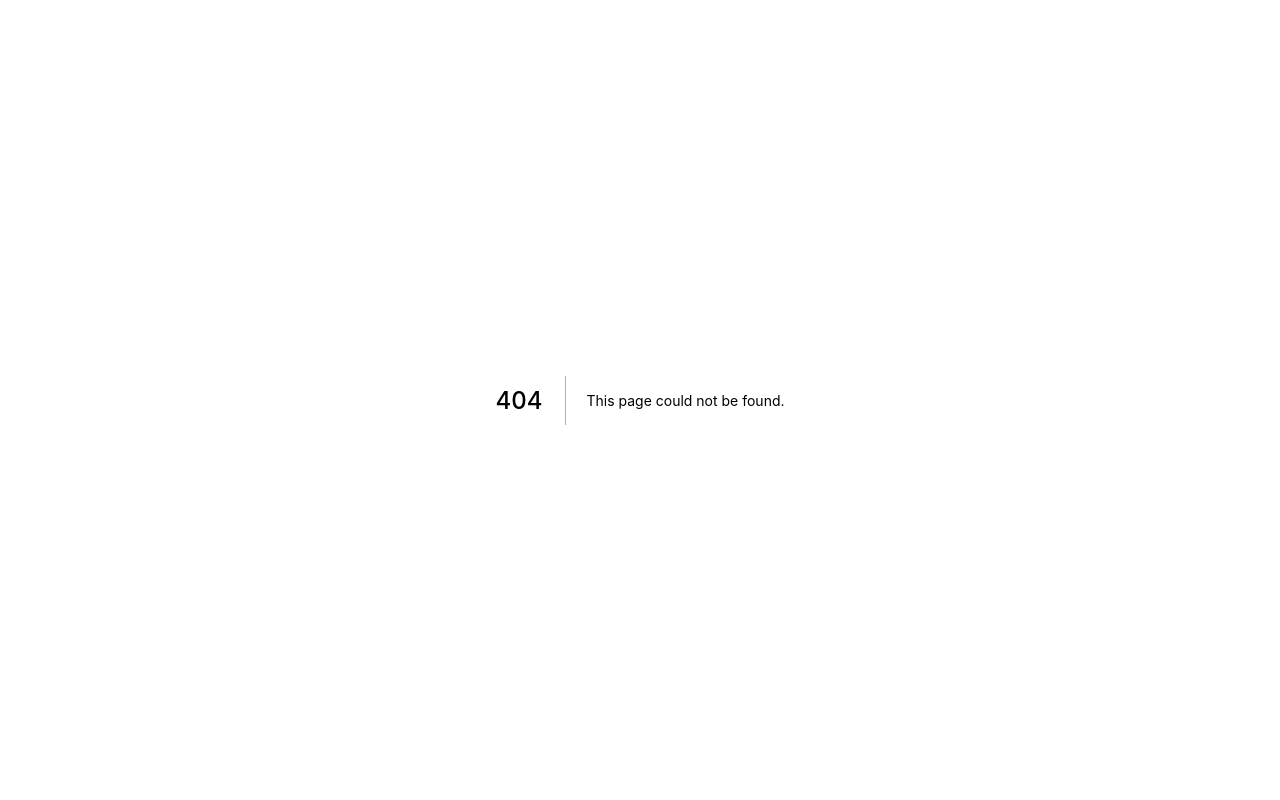
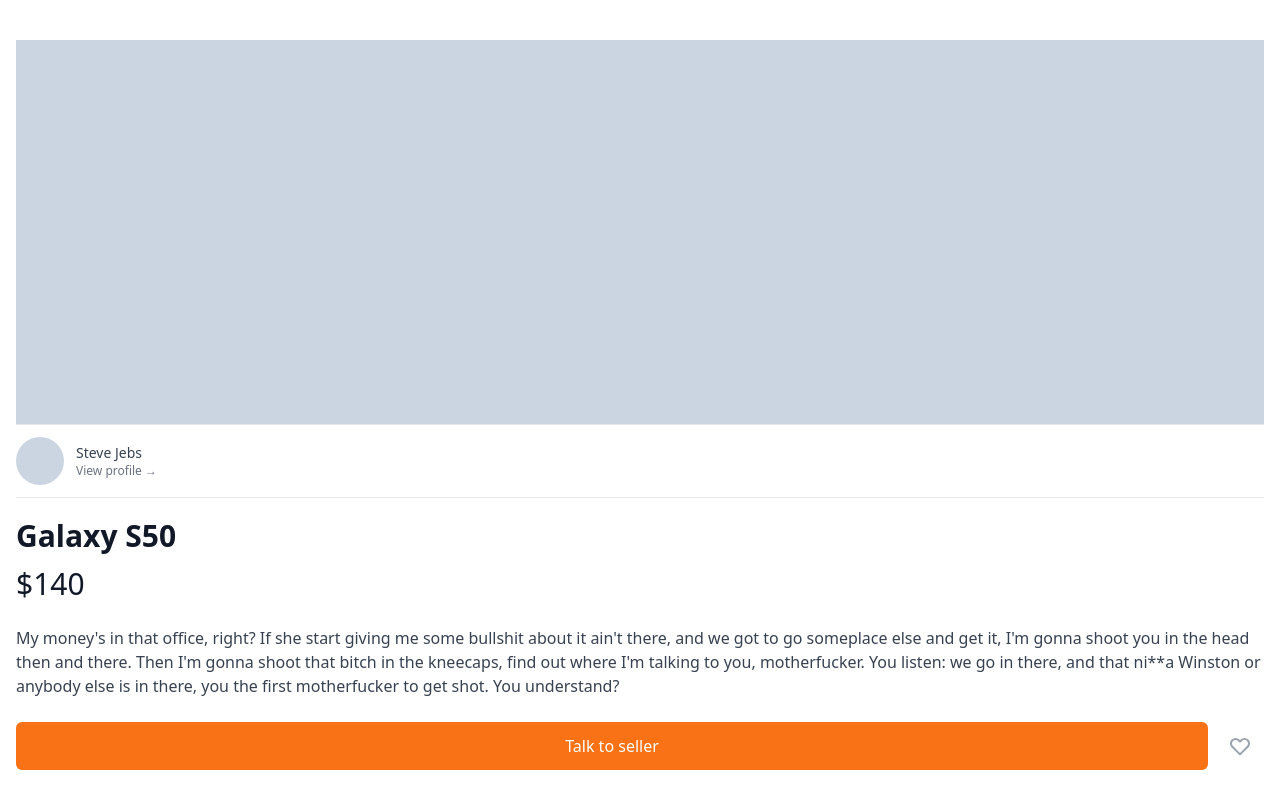
Before and after one commit to jiji-hoon96/jicarrot-market, a Next.js app: page /items/1 in a window 1280 px wide. Before the commit this address had no page. Shown: the top 800 px of the page. Built offline with nearby package versions, Linux system fonts and the light colour scheme.

Commit message:
12-4 items, upload 설정완료

```diff
--- /dev/null
+++ b/pages/items/[id].tsx
@@ -0,0 +1,69 @@
+import type { NextPage } from "next";
+
+const ItemDetail: NextPage = () => {
+  return (
+    <div className="px-4 py-10">
+      <div className="mb-8">
+        <div className="h-96 bg-slate-300" />
+        <div className="flex cursor-pointer py-3 border-t border-b items-center space-x-3">
+          <div className="w-12 h-12 rounded-full bg-slate-300" />
+          <div>
+            <p className="text-sm font-medium text-gray-700">Steve Jebs</p>
+            <p className="text-xs font-medium text-gray-500">
+              View profile &rarr;
+            </p>
+          </div>
+        </div>
+        <div className="mt-5">
+          <h1 className="text-3xl font-bold text-gray-900">Galaxy S50</h1>
+          <span className="text-3xl block mt-3 text-gray-900">$140</span>
+          <p className=" my-6 text-gray-700">
+            My money&apos;s in that office, right? If she start giving me some
+            bullshit about it ain&apos;t there, and we got to go someplace else
+            and get it, I&apos;m gonna shoot you in the head then and there.
+            Then I&apos;m gonna shoot that bitch in the kneecaps, find out where
+            I&apos;m talking to you, motherfucker. You listen: we go in there,
+            and that ni**a Winston or anybody else is in there, you the first
+            motherfucker to get shot. You understand?
+          </p>
+          <div className="flex items-center justify-between space-x-2">
+            <button className="flex-1 bg-orange-500 text-white py-3 rounded-md focus:outline-none focus:ring-2 focus:ring-offset-2 font-medium hover:bg-orange-600 focus:ring-orange-500 ">
+              Talk to seller
+            </button>
+            <button className="p-3 rounded-md flex items-center justify-center text-gray-400 hover:bg-gray-100 hover:text-gray-500">
+              <svg
+                className="h-6 w-6 "
+                xmlns="http://www.w3.org/2000/svg"
+                fill="none"
+                viewBox="0 0 24 24"
+                stroke="currentColor"
+                aria-hidden="true"
+              >
+                <path
+                  strokeLinecap="round"
+                  strokeLinejoin="round"
+                  strokeWidth="2"
+                  d="M4.318 6.318a4.5 4.5 0 000 6.364L12 20.364l7.682-7.682a4.5 4.5 0 00-6.364-6.364L12 7.636l-1.318-1.318a4.5 4.5 0 00-6.364 0z"
+                />
+              </svg>
+            </button>
+          </div>
+        </div>
+      </div>
+      <div>
+        <h2 className="text-2xl font-bold text-gray-900">Similar items</h2>
+        <div className=" mt-6 grid grid-cols-2 gap-4">
+          {[1, 2, 3, 4, 5, 6].map((_, i) => (
+            <div key={i}>
+              <div className="h-56 w-full mb-4 bg-slate-300" />
+              <h3 className="text-gray-700 -mb-1">Galaxy S60</h3>
+              <span className="text-sm font-medium text-gray-900">$6</span>
+            </div>
+          ))}
+        </div>
+      </div>
+    </div>
+  );
+};
+
+export default ItemDetail;
--- /dev/null
+++ b/pages/items/upload.tsx
@@ -0,0 +1,51 @@
+import type { NextPage } from "next";
+
+const Upload: NextPage = () => {
+  return (
+    <div>
+      <div>
+        <div>
+          <label>
+            <svg
+              className="h-12 w-12"
+              stroke="currentColor"
+              fill="none"
+              viewBox="0 0 48 48"
+              aria-hidden="true"
+            >
+              <path
+                d="M28 8H12a4 4 0 00-4 4v20m32-12v8m0 0v8a4 4 0 01-4 4H12a4 4 0 01-4-4v-4m32-4l-3.172-3.172a4 4 0 00-5.656 0L28 28M8 32l9.172-9.172a4 4 0 015.656 0L28 28m0 0l4 4m4-24h8m-4-4v8m-12 4h.02"
+                strokeWidth={2}
+                strokeLinecap="round"
+                strokeLinejoin="round"
+              />
+            </svg>
+
+            <input type="file" />
+          </label>
+        </div>
+      </div>
+      <div>
+        <label>Price</label>
+        <div>
+          <div>
+            <span>$</span>
+          </div>
+          <input type="text" placeholder="0.00" />
+          <div>
+            <span>USD</span>
+          </div>
+        </div>
+      </div>
+      <div>
+        <label>Description</label>
+        <div>
+          <textarea rows={4} />
+        </div>
+      </div>
+      <button>Upload product</button>
+    </div>
+  );
+};
+
+export default Upload;
```
